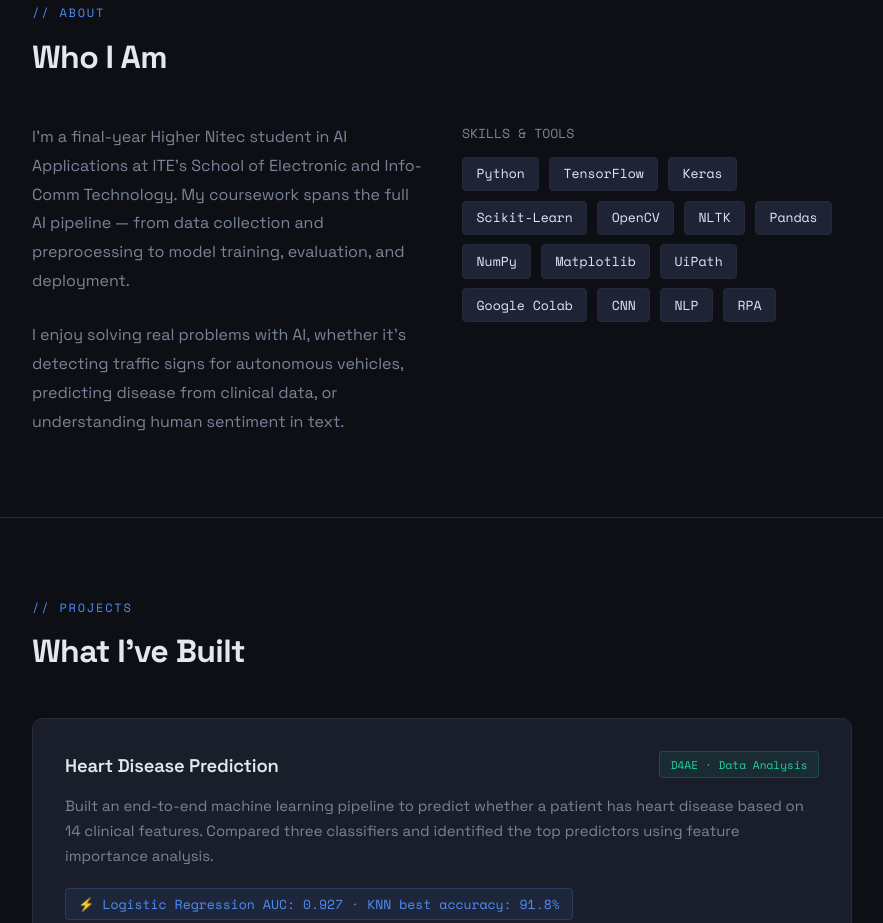
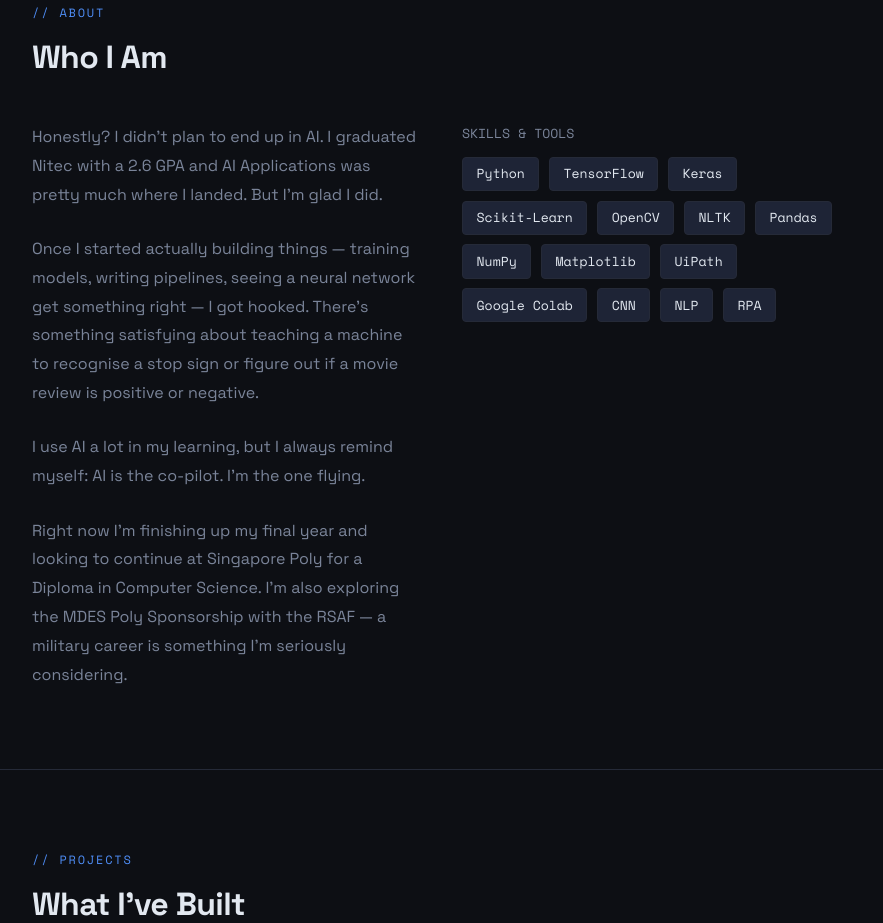
Before and after one commit to Cheefu-ops/limjingfu.github.io, a plain HTML site: page index.html in a window 1280 px wide. Shown: the part 878-1801 px from the top of the page, without its empty margins (198-1081 px from the left). Drawn offline with nearby package versions, Linux system fonts and the light colour scheme.

Commit message:
Update About Me section
Updated the about section to reflect personal experiences and aspirations in AI.

```diff
--- a/index.html
+++ b/index.html
@@ -321,9 +321,13 @@
     <h2 class="section-title">Who I Am</h2>
     <div class="about-grid">
       <div>
-        <p class="about-text">I'm a final-year Higher Nitec student in AI Applications at ITE's School of Electronic and Info-Comm Technology. My coursework spans the full AI pipeline — from data collection and preprocessing to model training, evaluation, and deployment.</p>
-        <br>
-        <p class="about-text">I enjoy solving real problems with AI, whether it's detecting traffic signs for autonomous vehicles, predicting disease from clinical data, or understanding human sentiment in text.</p>
+       <p class="about-text">Honestly? I didn't plan to end up in AI. I graduated Nitec with a 2.6 GPA and AI Applications was pretty much where I landed. But I'm glad I did.</p>
+<br>
+<p class="about-text">Once I started actually building things — training models, writing pipelines, seeing a neural network get something right — I got hooked. There's something satisfying about teaching a machine to recognise a stop sign or figure out if a movie review is positive or negative.</p>
+<br>
+<p class="about-text">I use AI a lot in my learning, but I always remind myself: AI is the co-pilot. I'm the one flying.</p>
+<br>
+<p class="about-text">Right now I'm finishing up my final year and looking to continue at Singapore Poly for a Diploma in Computer Science. I'm also exploring the MDES Poly Sponsorship with the RSAF — a military career is something I'm seriously considering.</p>
       </div>
       <div>
         <p style="font-size:0.82rem; color:var(--muted); font-family:'Space Mono',monospace; margin-bottom:0.8rem;">SKILLS & TOOLS</p>
```
